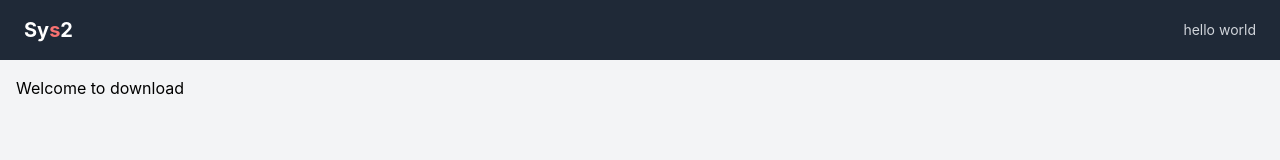
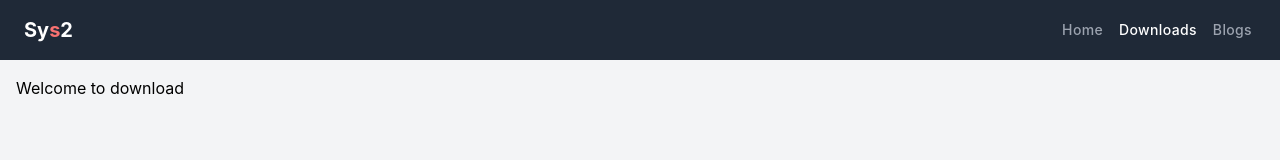
Before and after one commit to electrolyte-orb/sys2, a Next.js app: page /downloads in a window 1280 px wide. Shown: the top 160 px of the page. Built offline with nearby package versions, Linux system fonts and the light colour scheme.

Commit message:
created netlify.toml

```diff
--- a/components/NavContainer.tsx
+++ b/components/NavContainer.tsx
@@ -3,7 +3,7 @@ interface NavContainerProps {
 }
 export default function NavContainer({ children }: NavContainerProps) {
    return (
-      <div className="text-sm bg-gray-800 px-6 py-4 text-gray-300 flex justify-between items-center sticky top-0 z-40">
+      <div className="text-sm bg-gray-800 px-6 py-4 text-gray-400 flex justify-between items-center sticky top-0 z-40">
          {children}
       </div>
    );
--- a/components/NavItem.tsx
+++ b/components/NavItem.tsx
@@ -1,28 +1,32 @@
 import Link from 'next/link';
 import { motion } from 'framer-motion';
 import { navItemVariant } from './framer-variants';
+import { useRouter } from 'next/router';
+import parseURL from 'utils/parseURL';
+
 interface NavItemProps {
    children: React.ReactNode;
-   isActivePage?: boolean;
    link: string;
 }
-export default function NavItem({
-   children,
-   isActivePage,
-   link,
-}: NavItemProps) {
+
+export default function NavItem({ children, link }: NavItemProps) {
+   const { asPath } = useRouter();
+   let isActivePage = parseURL(asPath) === parseURL(link);
+
    return (
+      <>
          <motion.li variants={navItemVariant}>
             <Link href={link}>
                <a
                   className={
-                  'text-xl px-4 py-6 font-medium tracking-wide text-center transition-colors select-none cursor-pointer block' +
+                     'text-xl md:text-sm px-4 md:px-0 py-6 md:py-0 font-medium tracking-wide text-center transition-colors select-none cursor-pointer block' +
                      (isActivePage ? ' text-white' : '')
                   }
                >
-               <span className="group-acitve:text-white px-1">{children}</span>
+                  <span className="px-1">{children}</span>
                </a>
             </Link>
          </motion.li>
+      </>
    );
 }
--- a/components/Navbar.tsx
+++ b/components/Navbar.tsx
@@ -1,20 +1,15 @@
-import { useRouter, createRouter } from 'next/router';
-import {
-   MenuAlt4Icon as MenuIcon,
-   XIcon as CloseIcon,
-} from '@heroicons/react/outline';
+import { useRouter } from 'next/router';
 import { Navlist, Navlogo, NavItem, NavContainer } from './';
 import { useEffect, useState } from 'react';
 
 export default function Navbar() {
-   const { route, events } = useRouter();
+   const { events } = useRouter();
    const [menuOpen, setMenuOpen] = useState(false); // for mobile devices
    useEffect(() => {
       events.on('routeChangeComplete', () => {
          setMenuOpen(false);
       });
-      events.on('routeChangeStart', () => {});
-   }, []);
+   });
 
    return (
       <NavContainer>
@@ -24,30 +19,10 @@ export default function Navbar() {
             </span>
          </Navlogo>
 
-         <button
-            className="text-white py-1 px-2 inline-block lg:hidden z-10"
-            onClick={() => setMenuOpen(!menuOpen)}
-         >
-            {menuOpen ? (
-               <CloseIcon className="h-5" />
-            ) : (
-               <MenuIcon className="h-5" />
-            )}
-         </button>
-
          <Navlist setMenuOpen={setMenuOpen} menuOpen={menuOpen}>
-            <NavItem isActivePage={route.endsWith('/')} link="/">
-               Home
-            </NavItem>
-            <NavItem
-               isActivePage={route.endsWith('downloads')}
-               link="/downloads"
-            >
-               Downloads
-            </NavItem>
-            <NavItem isActivePage={route.endsWith('blogs')} link="/blogs">
-               Blogs
-            </NavItem>
+            <NavItem link="/">Home</NavItem>
+            <NavItem link="/downloads">Downloads</NavItem>
+            <NavItem link="/blogs">Blogs</NavItem>
          </Navlist>
       </NavContainer>
    );
--- a/components/Navlist.tsx
+++ b/components/Navlist.tsx
@@ -1,6 +1,8 @@
 import { motion, AnimatePresence } from 'framer-motion';
 import { navVariant } from './framer-variants';
 import { Dispatch, SetStateAction } from 'react';
+import MenuIcon from '@heroicons/react/outline/MenuAlt4Icon';
+import CloseIcon from '@heroicons/react/outline/XIcon';
 
 interface NavlistProps {
    children: React.ReactNode;
@@ -15,6 +17,16 @@ export default function Navlist({
 }: NavlistProps) {
    return (
       <>
+         <button
+            className="text-white py-1 px-2 inline-block md:hidden z-10"
+            onClick={() => setMenuOpen(!menuOpen)}
+         >
+            {menuOpen ? (
+               <CloseIcon className="h-5" />
+            ) : (
+               <MenuIcon className="h-5" />
+            )}
+         </button>
          <AnimatePresence>
             {menuOpen && (
                <>
@@ -24,7 +36,7 @@ export default function Navlist({
                      animate="visible"
                      exit="hidden"
                      className={
-                        'lg:hidden z-10 fixed left-0 w-full top-[59.5px] overflow-hidden shadow-2xl'
+                        'md:hidden z-10 fixed left-0 w-full top-[59.5px] overflow-hidden shadow-2xl'
                      }
                   >
                      <motion.ul
@@ -37,14 +49,12 @@ export default function Navlist({
                         </div>
                      </motion.ul>
                   </motion.div>
-                  <div
-                     onClick={() => setMenuOpen(!menuOpen)}
-                     className="z-0 w-screen h-screen bg-none fixed top-0 left-0"
-                  ></div>
                </>
             )}
          </AnimatePresence>
-         <div className="hidden lg:block">hello world</div>
+         <div className="hidden md:block">
+            <ul className="flex space-x-2">{children}</ul>
+         </div>
       </>
    );
 }
--- a/components/framer-variants/index.ts
+++ b/components/framer-variants/index.ts
@@ -12,7 +12,7 @@ const navVariant: Variants = {
       height: 'calc(100vh - 59.5px)',
       transition: {
          easings: 'backInOut',
-         staggerChildren: 0.1,
+         staggerChildren: 0.2,
          when: 'beforeChildren',
       },
    },
@@ -29,10 +29,7 @@ const navItemVariant: Variants = {
       x: 0,
       opacity: 1,
       transition: {
-         type: 'spring',
-         // stiffness: 200,
-         // mass: 0.5,
-         bounce: 0.1,
+         easings: 'easeOut',
       },
    },
 };
--- /dev/null
+++ b/pages/404.tsx
@@ -0,0 +1,12 @@
+import Head from 'next/head';
+
+export default function NotFound() {
+   return (
+      <>
+         <Head>
+            <title>Page Not Found</title>
+         </Head>
+         <h1>404: Not Found</h1>
+      </>
+   );
+}
--- a/pages/blogs/[id].tsx
+++ b/pages/blogs/[id].tsx
@@ -4,7 +4,7 @@ import sanitizeHTML from 'sanitize-html';
 import { Container } from 'components';
 import matter from 'gray-matter';
 import Head from 'next/head';
-import { getFile } from 'utils/getFile';
+import getFile from 'utils/getFile';
 import { getFiles } from 'utils/getDir';
 
 interface BlogProps {
@@ -22,6 +22,7 @@ export const getStaticPaths: GetStaticPaths = async () => {
       fallback: false,
    };
 };
+
 export const getStaticProps: GetStaticProps = async (context) => {
    const file = await getFile(context.params?.id);
 
@@ -30,6 +31,7 @@ export const getStaticProps: GetStaticProps = async (context) => {
          notFound: true,
       };
    }
+
    const frontMatter = matter(file);
    const HTML = marked.parse(frontMatter.content);
    const sanitized_HTML = sanitizeHTML(HTML);
--- a/utils/getFile.ts
+++ b/utils/getFile.ts
@@ -1,6 +1,6 @@
 import fs from 'node:fs/promises';
 
-export async function getFile(path: string | string[] | undefined) {
+export default async function getFile(path: string | string[] | undefined) {
    let file: string | null;
    try {
       file = await fs.readFile(`./docs/${path}.md`, {
--- /dev/null
+++ b/utils/parseURL.ts
@@ -0,0 +1,5 @@
+export default function parseURL(url: string) {
+   let parsedSegment = url.split('/')[1];
+   console.log('parsed segment: ', parsedSegment);
+   return parsedSegment;
+}
```
Also changed, not shown: 1 other file (tests, documents, lock files or other folders). Lines whose indentation alone changed are shown as unchanged.
